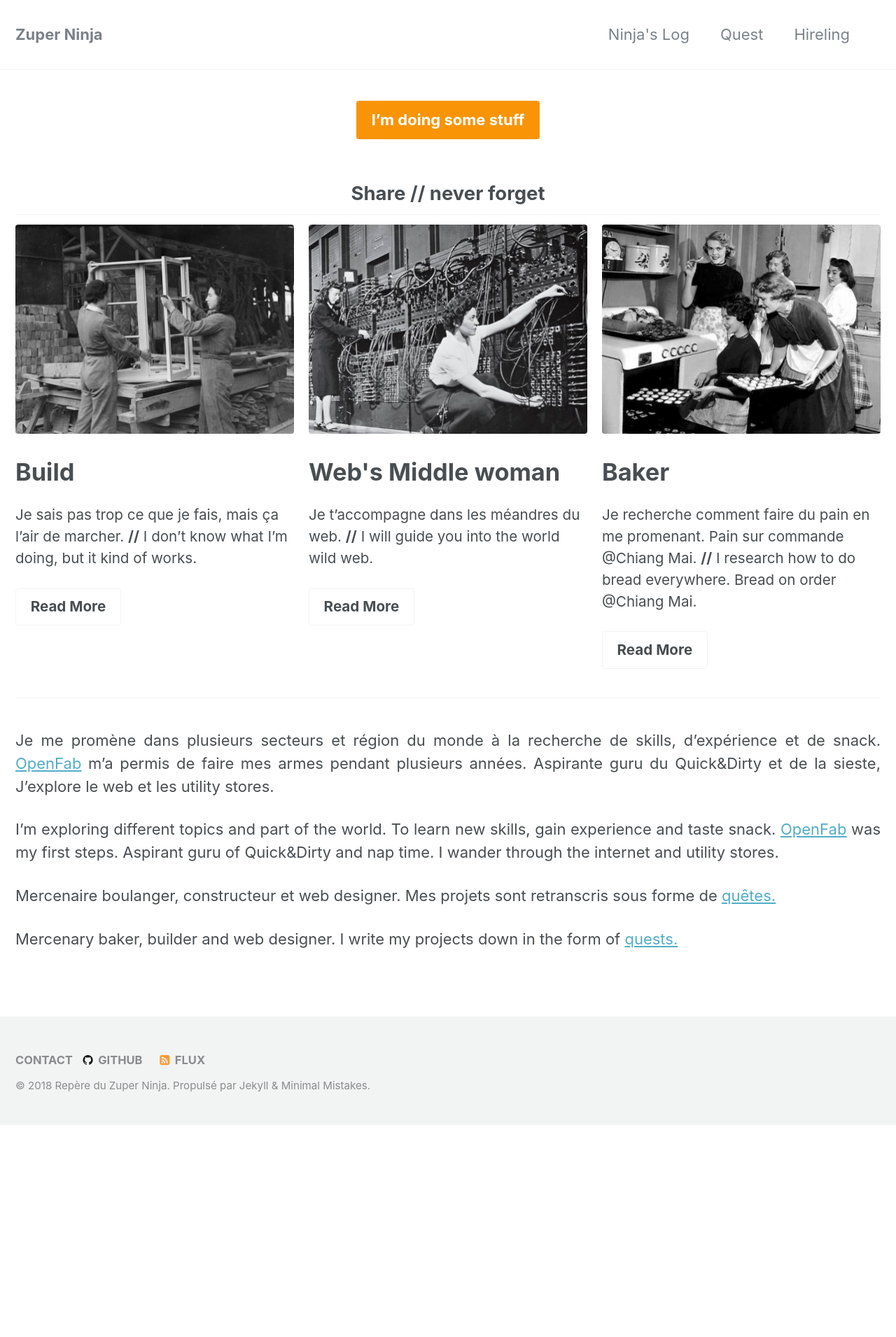
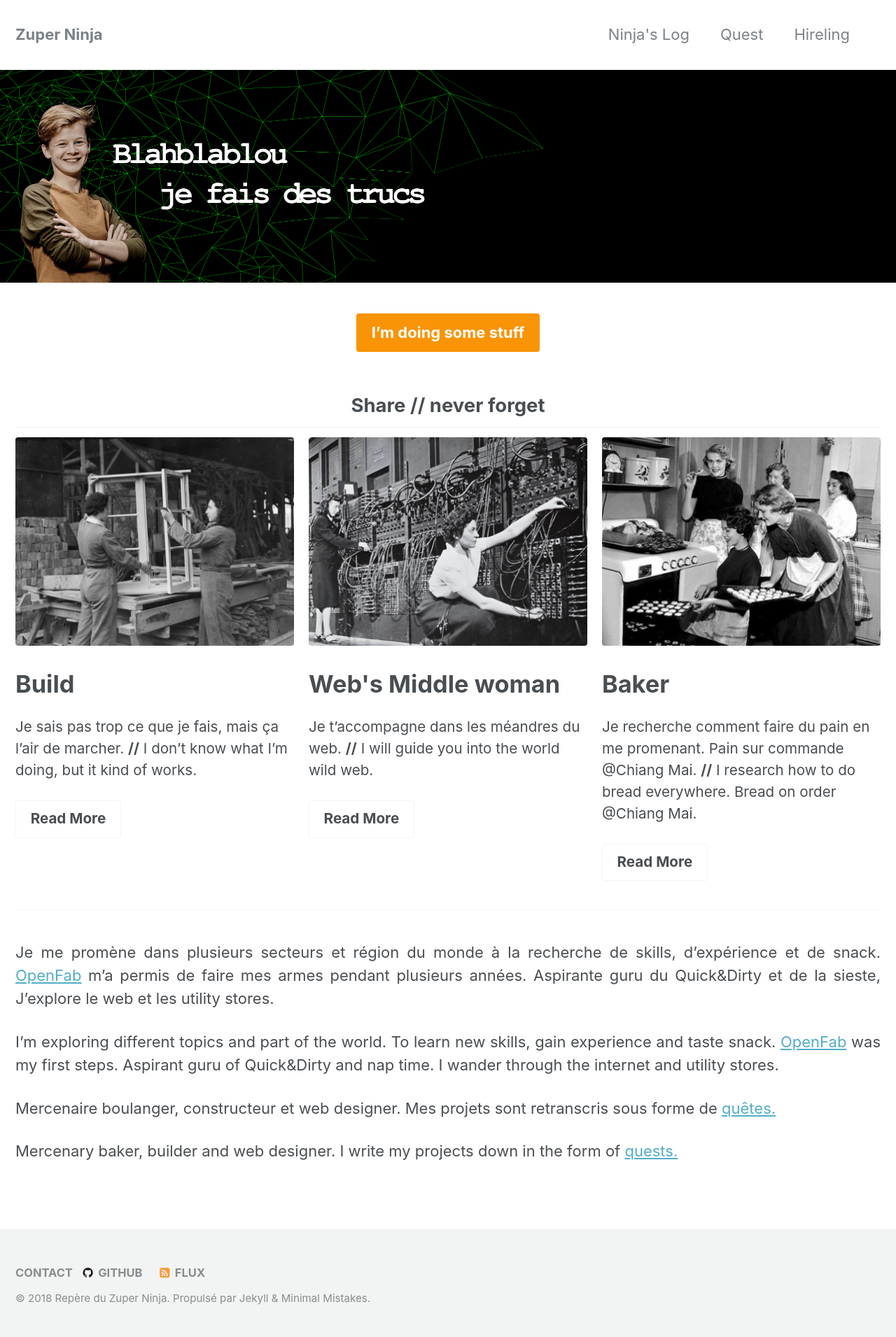
Before and after one commit to zuperninja/zuperninja.github.io, a Jekyll site: the page built from index.md, in a window 1280 px wide. Shown: the whole page at 70% size. Built offline with Jekyll 4.4.1, drawn with Linux system fonts in a browser that asks for light colours; before the commit the page ends 1608 px from its top, so only the background shows below that.

Commit message:
Update index.md

```diff
--- a/index.md
+++ b/index.md
@@ -2,6 +2,9 @@
 layout: splash
 excerpt : "A website to show the thing I try to do, GitHub magic !"
 author_profile: false
+header:
+  image: /assets/images/banniere_zuperninja1.png
+  teaser: /assets/images/banniere_zuperninja1.png
 feature_row:
   - image_path: /assets/images/landing_build.png
     alt: "Women Carpenters, England 1941, © IWM (D 2701)"
```
